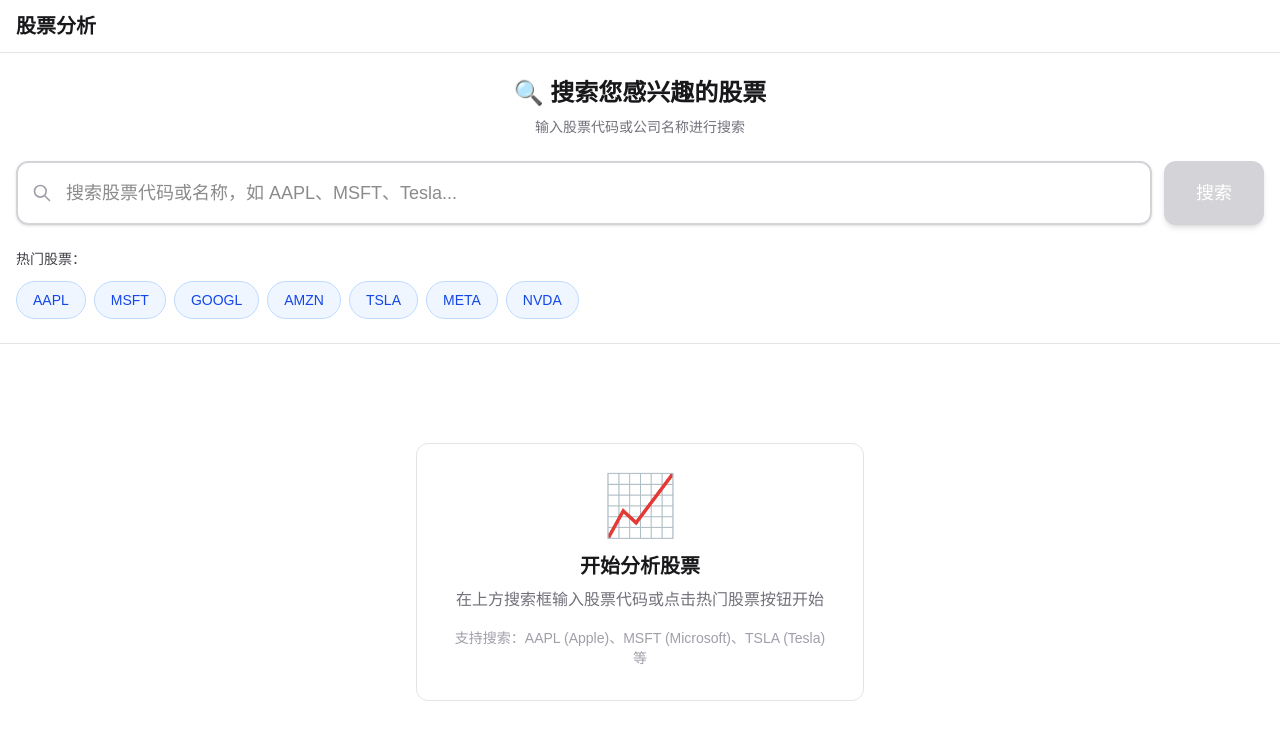
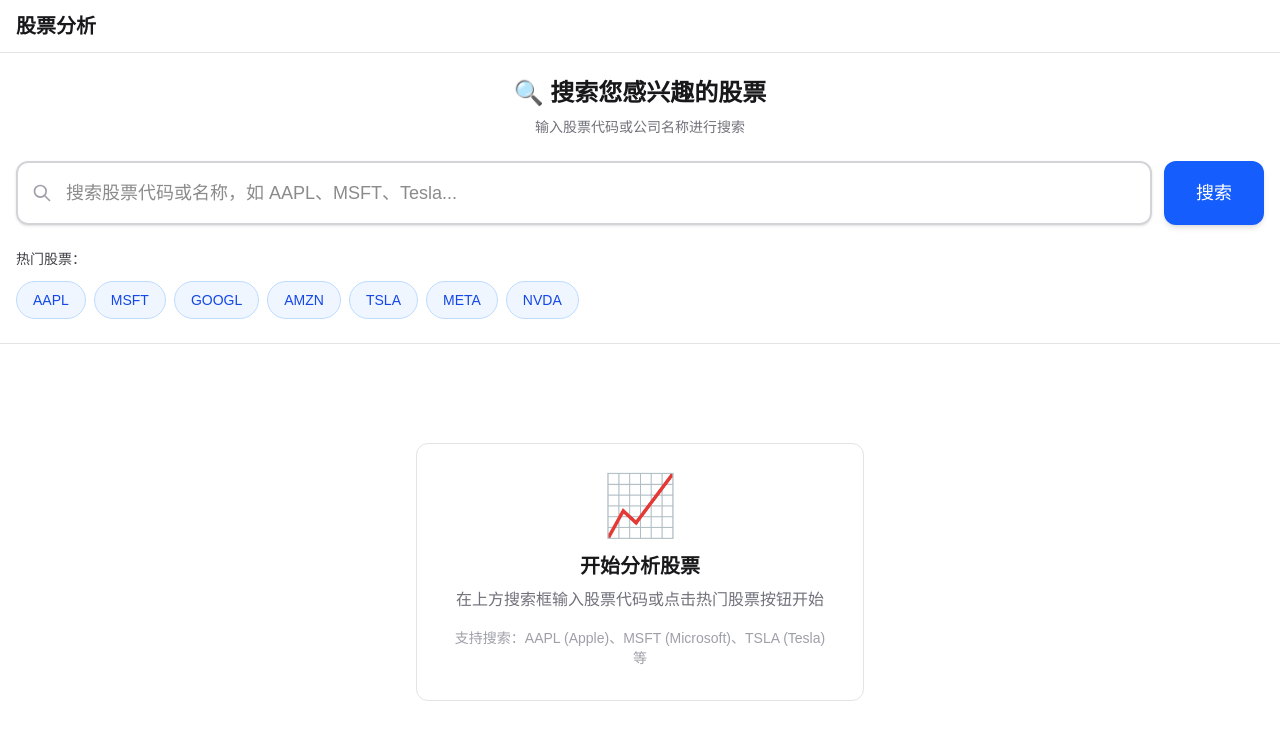
Before and after one commit to wwxiaoming/Mming, a Next.js app: page / in a window 1280 px wide. Shown: the top 740 px of the page. Built offline with nearby package versions, Linux system fonts and the light colour scheme.

Commit message:
feat: 股票分析网站
Co-authored-by: traeagent <traeagent@users.noreply.github.com>

```diff
--- a/src/components/SearchBar.tsx
+++ b/src/components/SearchBar.tsx
@@ -75,8 +75,8 @@ export default function SearchBar({ onSelect }: SearchBarProps) {
   };
 
   // 提交搜索
-  const handleSubmit = (e: React.FormEvent) => {
-    e.preventDefault();
+  const handleSubmit = (e?: React.FormEvent) => {
+    if (e) e.preventDefault();
     if (!query.trim()) return;
 
     if (suggestions.length > 0) {
@@ -89,7 +89,7 @@ export default function SearchBar({ onSelect }: SearchBarProps) {
 
   return (
     <div ref={containerRef} className="relative">
-      <form onSubmit={handleSubmit} className="flex gap-3">
+      <div className="flex gap-3">
         <div className="relative flex-1">
           <div className="absolute inset-y-0 left-0 pl-4 flex items-center pointer-events-none">
             <svg className="h-5 w-5 text-zinc-400" fill="none" viewBox="0 0 24 24" stroke="currentColor">
@@ -106,18 +106,23 @@ export default function SearchBar({ onSelect }: SearchBarProps) {
                 setIsOpen(true);
               }
             }}
+            onKeyDown={(e) => {
+              if (e.key === 'Enter') {
+                handleSubmit();
+              }
+            }}
             placeholder="搜索股票代码或名称，如 AAPL、MSFT、Tesla..."
             className="w-full rounded-xl border-2 border-zinc-300 pl-12 pr-4 py-4 text-lg focus:border-blue-500 focus:outline-none focus:ring-2 focus:ring-blue-200 transition-all shadow-sm"
           />
         </div>
         <button
-          type="submit"
-          disabled={!query.trim()}
-          className="px-6 py-4 bg-blue-600 text-white rounded-xl font-medium text-lg hover:bg-blue-700 active:bg-blue-800 disabled:bg-zinc-300 disabled:cursor-not-allowed transition-all shadow-md min-w-[100px]"
+          type="button"
+          onClick={() => handleSubmit()}
+          className="px-6 py-4 bg-blue-600 text-white rounded-xl font-medium text-lg active:bg-blue-800 transition-all shadow-md min-w-[100px] touch-manipulation"
         >
           搜索
         </button>
-      </form>
+      </div>
 
       {isOpen && (
         <div className="absolute z-50 mt-1 w-full" style={{ maxWidth: 'calc(100% - 116px)' }}>
```
